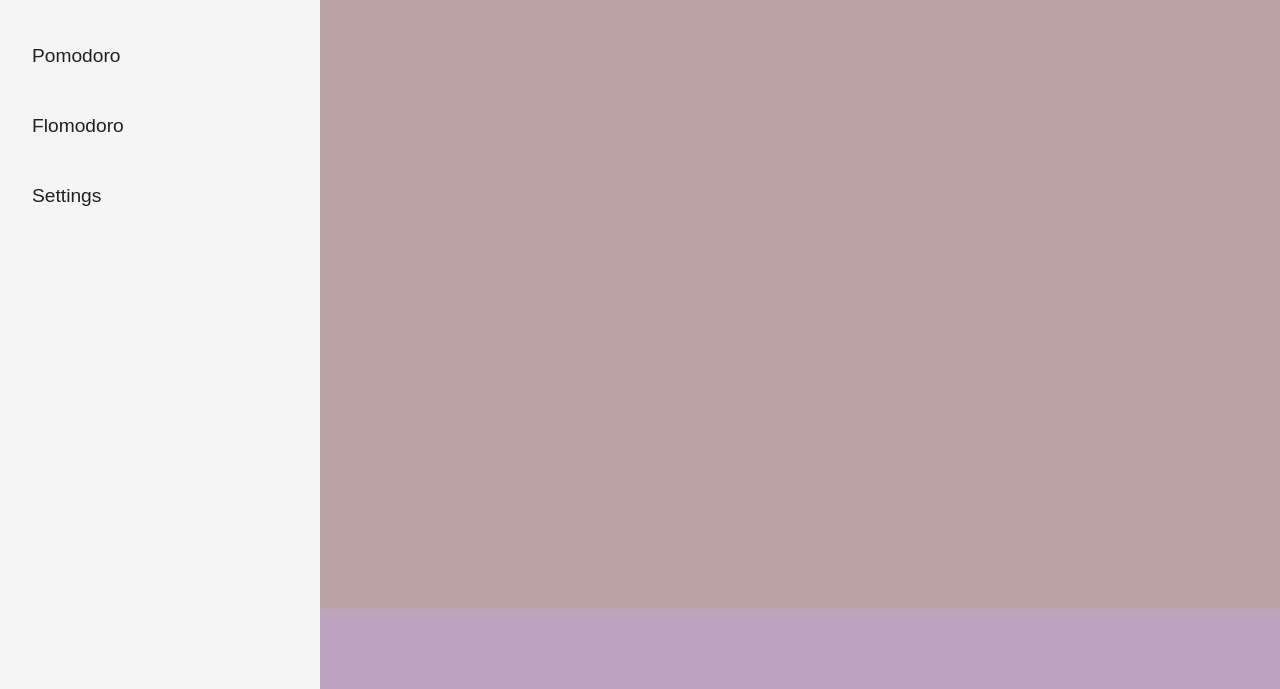
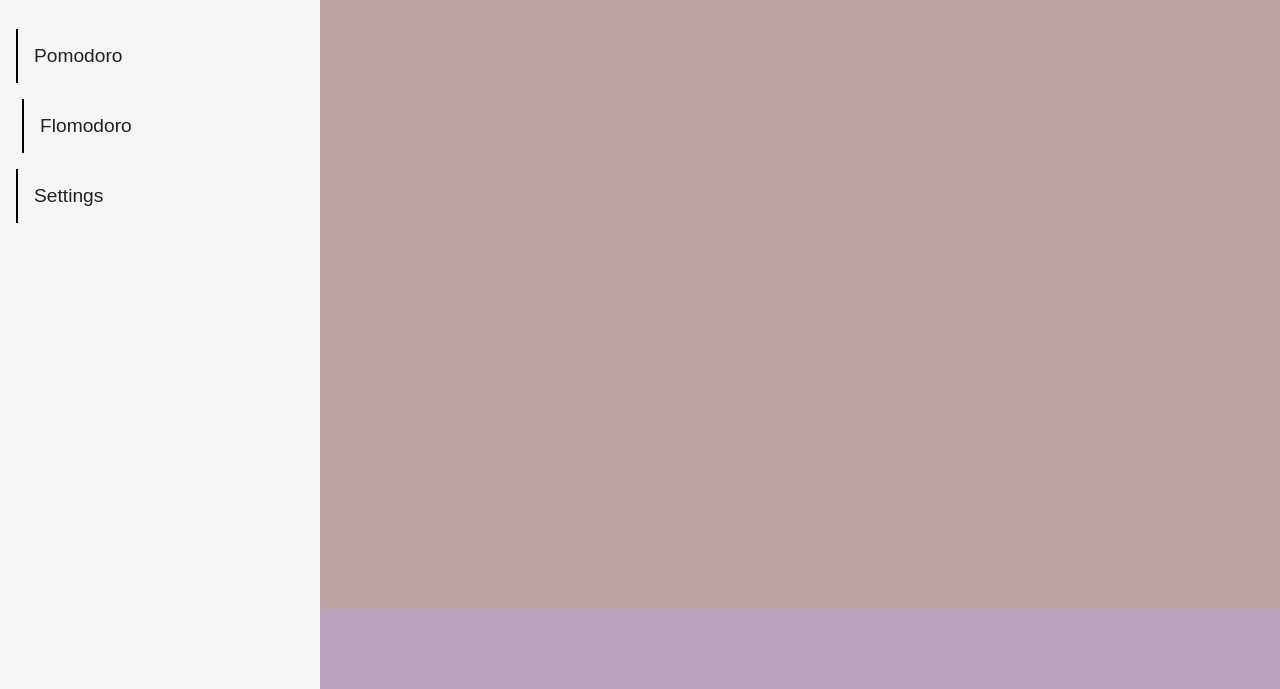
Before and after one commit to seesmof/Pomodoro-Attempt, a plain HTML site: page index.html in a window 1280 px wide. Shown: the part 111-800 px from the top of the page. Drawn offline with Linux system fonts and the light colour scheme.

Commit message:
update index.html and styles.css

```diff
--- a/index.html
+++ b/index.html
@@ -20,7 +20,7 @@
         </section>
         <section class="menu-items">
           <a href="#" class="menu-link">Pomodoro</a>
-          <a href="#" class="menu-link">Flomodoro</a>
+          <a href="#" class="menu-link active">Flomodoro</a>
           <a href="#" class="menu-link">Settings</a>
         </section>
         <section class="donate-section"></section>
--- a/styles/styles.css
+++ b/styles/styles.css
@@ -63,10 +63,14 @@ aside {
   margin-left: 1rem;
   transition: all 0.2s ease-in-out;
   /* background: #5b88a8; */
+  border-left: 2px solid #000;
 }
 .menu-link:hover {
   transform: translateX(6px);
   color: #2196f3;
+}
+.active {
+  transform: translateX(6px);
 }
 
 .main-section {
```
